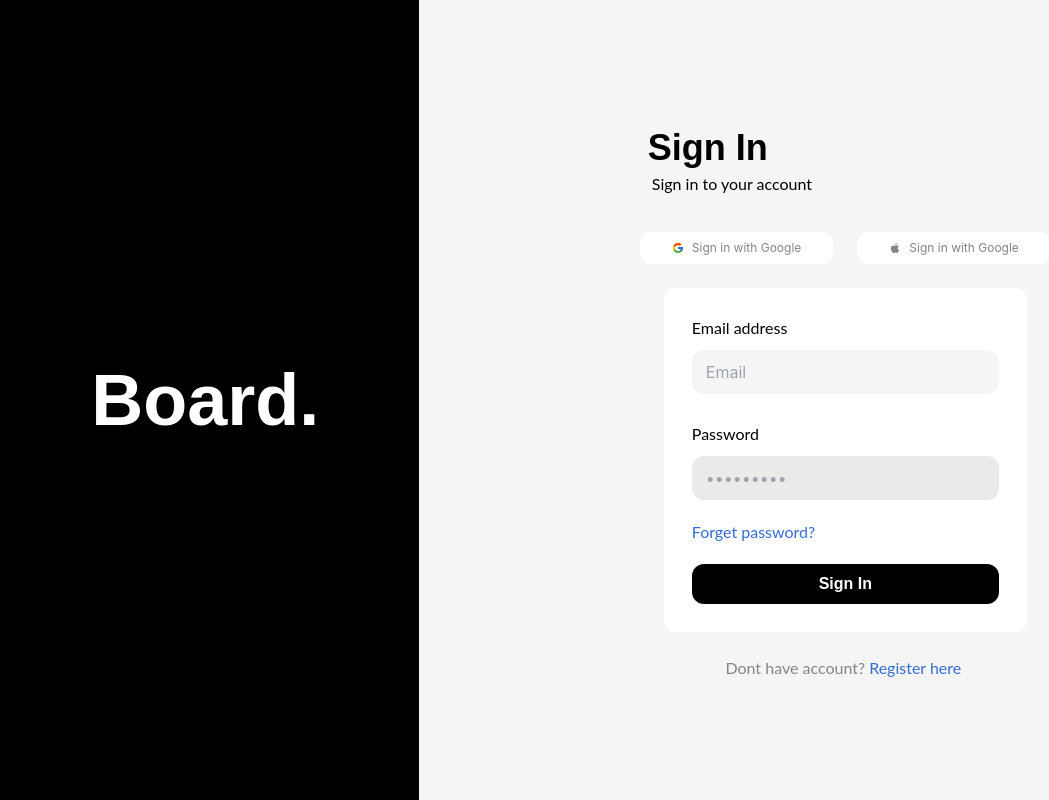
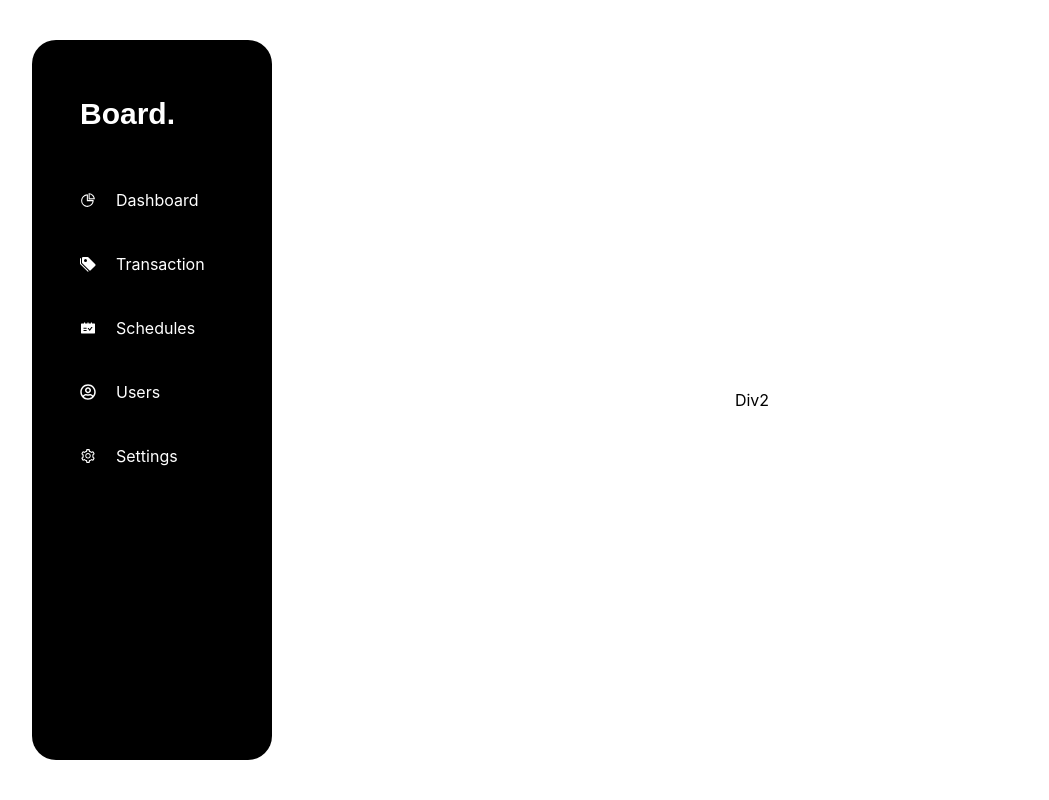
Before and after one commit to vikasgupta970/ListedAssignment, a React (Create React App) app: page / in a window 1280 px wide. Shown: the whole page, without its empty margins (8-1057 px from the left). Built offline with nearby package versions, Linux system fonts and the light colour scheme.

Commit message:
new update Dashboard left part

```diff
--- a/src/App.js
+++ b/src/App.js
@@ -1,6 +1,7 @@
 
 import { useState } from 'react';
 import SignUp from './SignUp';
+import Dashborad from './Dashborad';
 
 
 
@@ -9,7 +10,8 @@ function App() {
 
   return (
     <>
-    <SignUp/>
+    {/* <SignUp/> */}
+    <Dashborad/>
     </>
 
   );
--- /dev/null
+++ b/src/Dashborad.jsx
@@ -0,0 +1,39 @@
+import React from 'react'
+import {AiOutlinePieChart,AiFillSchedule,AiOutlineSetting} from 'react-icons/ai'
+import {BsFillTagsFill} from 'react-icons/bs'
+import {FaRegUserCircle} from 'react-icons/fa'
+
+const Dashborad = () => {
+  return (
+    <div class="grid md:grid-cols-5 sm:grid-cols-3 h-screen w-screen p-10">
+        <div class="flex flex-col  text-white rounded-3xl bg-black sm:col-span-1  md:col-span-2 lg:col-span-1 h-full w-full">
+            <div class=" px-12 py-14 font-bold text-white  font-Montserrat text-3xl max-w-72 ">
+                    Board.
+            </div>
+            <div class=" flex flex-col mx-12 ">
+                <div class="flex justify-start md:gap-5 items-center">
+                    <AiOutlinePieChart class="md:shrink-0"/><a href=''>Dashboard</a>
+                </div>
+                <div class="flex justify-start md:gap-5 items-center mt-10">
+                    <BsFillTagsFill class="md:shrink-0"/><a href=''>Transaction</a>
+                </div>
+                <div class="flex justify-start md:gap-5 items-center mt-10">
+                    <AiFillSchedule class="md:shrink-0"/><a href=''>Schedules</a>
+                </div>
+                <div class="flex justify-start md:gap-5 items-center mt-10">
+                    <FaRegUserCircle class="md:shrink-0"/><a href=''>Users</a>
+                </div>
+                <div class="flex justify-start md:gap-5 items-center mt-10">
+                    <AiOutlineSetting class="md:shrink-0"/><a href=''>Settings</a>
+                </div>
+            </div>
+
+        </div>
+        <div class="centered rounded-xl bg-WhiteSmoke sm:col-span-2 md:col-span-3 lg:col-span-4 h-full w-full">
+            <h1>Div2</h1>
+        </div>
+    </div>
+  )
+}
+
+export default Dashborad;
```
